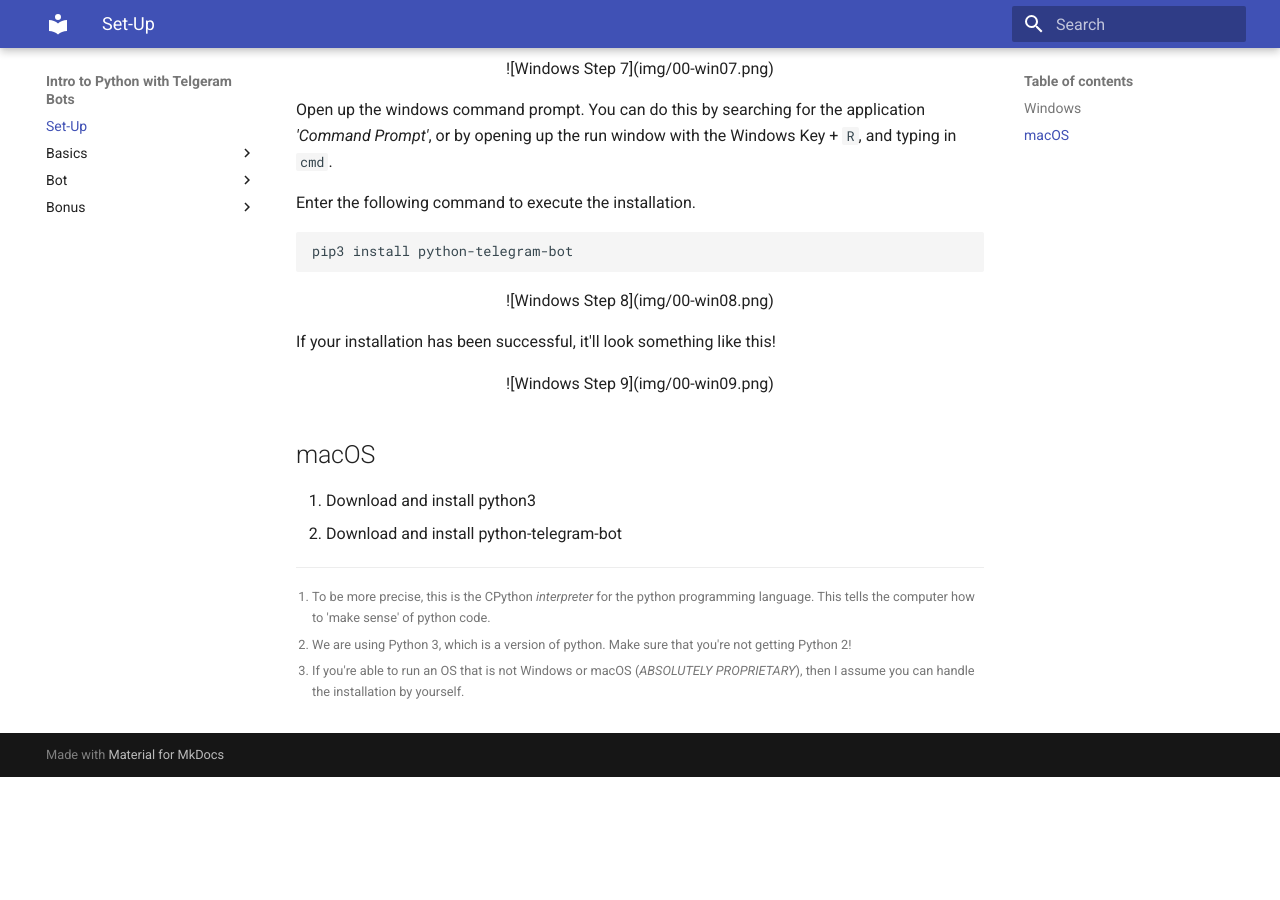
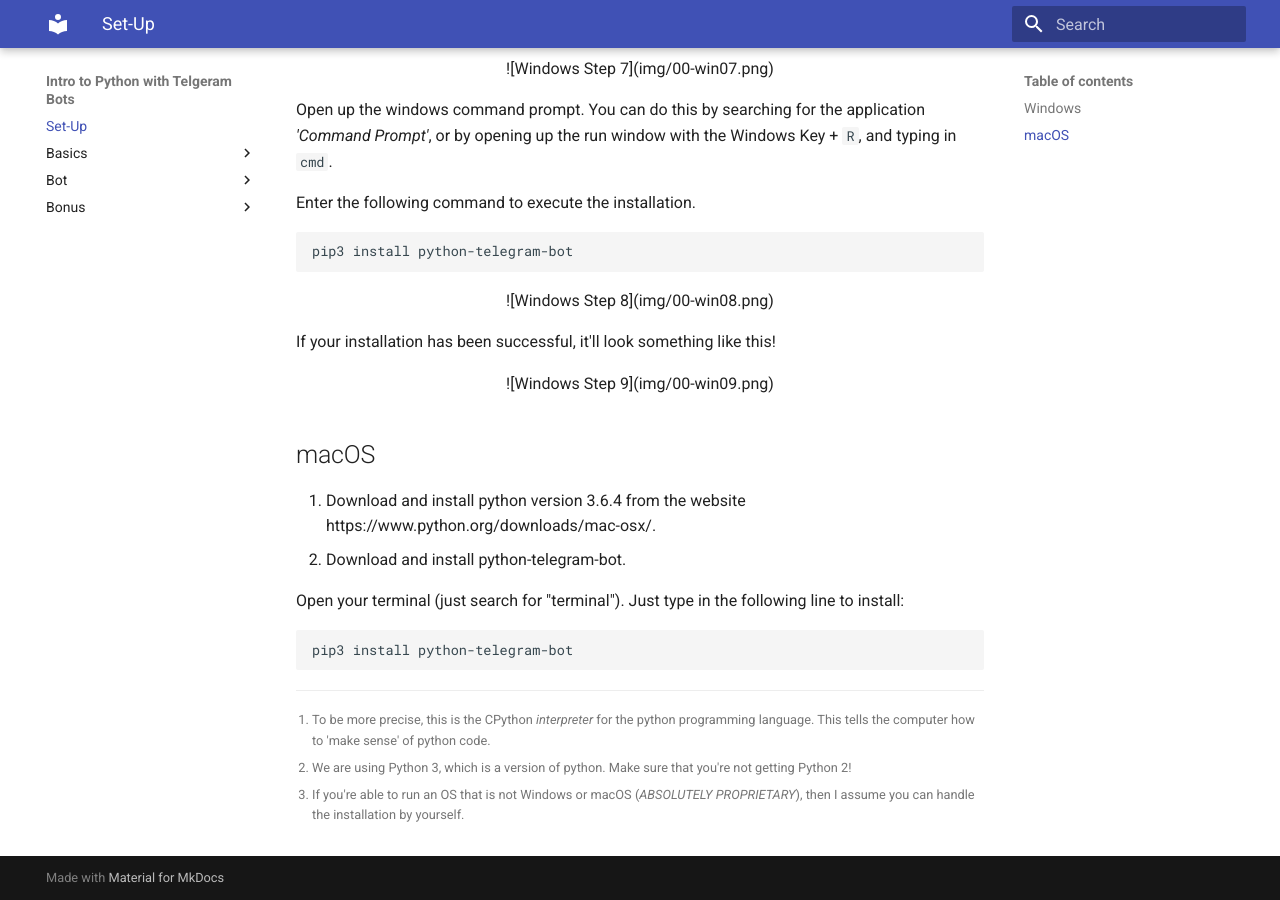
Before and after one commit to USP-Python/USP-Python.github.io, an MkDocs documentation site: the page built from docs/index.md, in a window 1280 px wide and 900 px high, scrolled down 1285 px. Built offline with MkDocs 1.6.1 and Material for MkDocs 9.7.7, drawn with Linux system fonts in a browser that asks for light colours; old or Windows-style settings are respelled for this version of MkDocs; before the commit the page ends 2062 px from its top, so only the background shows below that.

Commit message:
minor edit to macOS download

````diff
--- a/docs/index.md
+++ b/docs/index.md
@@ -53,5 +53,11 @@
 
 ## macOS
 
-1. Download and install python3
-2. Download and install python-telegram-bot
+1. Download and install python version 3.6.4 from the website https://www.python.org/downloads/mac-osx/.
+2. Download and install python-telegram-bot.
+
+Open your terminal (just search for "terminal"). Just type in the following line to install:
+
+```
+pip3 install python-telegram-bot
+```
````
